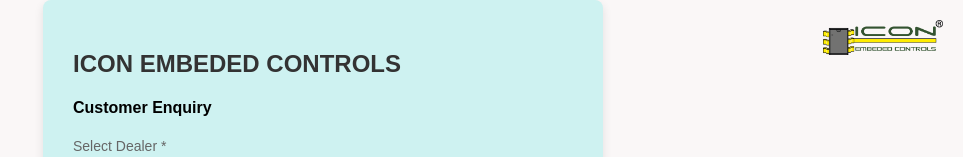
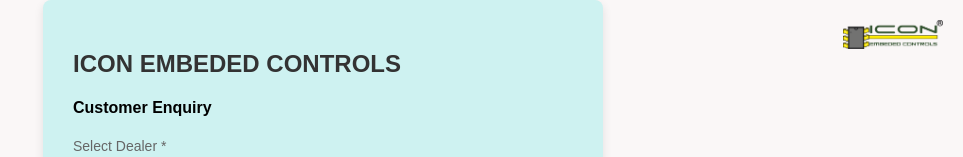
Before and after one commit to iconembededcontrolsdev/customer-enquiry, a plain HTML site: page index.html in a window 1280 px wide. Shown: the top 157 px of the page, without its empty margins (317-1280 px from the left). Drawn offline with Linux system fonts and the light colour scheme; some packages are replaced by stand-ins of ours.

Commit message:
Update index.html

```diff
--- a/index.html
+++ b/index.html
@@ -29,7 +29,7 @@
       position: absolute;
       top: 20px;
       right: 20px;
-      max-width: 120px;  /* Adjust width as needed */
+      max-width: 100px;  /* Adjust width as needed */
       height: auto;
       object-fit: contain;
     }
```
